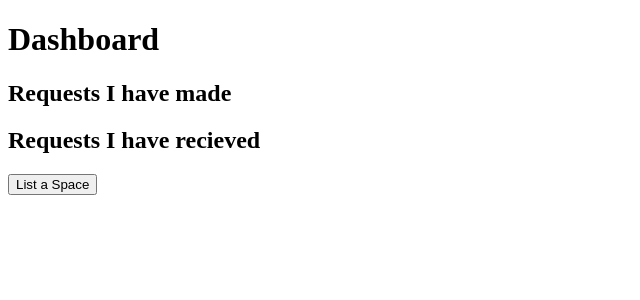
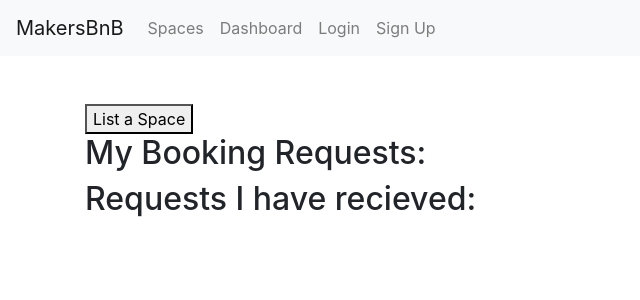
Before and after one commit to codehath/makers-bnb, a Flask app: template templates/dashboard.html in a window 1280 px wide. Shown: the top 300 px of the page, without its empty margins (0-640 px from the left). Run offline with Flask 3, Linux system fonts and the light colour scheme; the template is opened without the code that fills it, so the values that code supplies are empty; parts of the project's set-up code (start-up, migrations or seed data) failed here and were passed over; some libraries are stand-ins or nearby versions.

Commit message:
# Added Nav Bar, fixed naming conventions, converted queries to dicts

```diff
--- a/app.py
+++ b/app.py
@@ -34,51 +34,79 @@ db.connect()
 def get_index():
     return render_template("index.html")
 
-#adding a space to the database through the webpage
-@app.route("/submit-list-a-space", methods=["POST"])
-def submit_a_space():
-    if request.method == 'POST':
-        # Retrieve form data
-        name = request.form['name']
-        description = request.form['description']
-        price = request.form['price']
-        start_date = request.form['start_date']
-        end_date = request.form['end_date']
-        new_space = Space.create(name=name, description=description, price=price, user_id=1)
-        Availability.create(start_date=start_date, end_date=end_date, space_id=new_space.id)
-        return redirect('/success')
+
+# adding a space to the database through the webpage
+@app.route("/list-space", methods=["POST"])
+def submit_space():
+    new_space = Space.create(
+        name=request.form["name"],
+        description=request.form["description"],
+        price=request.form["price"],
+        user_id=1,
+    )
+    Availability.create(
+        start_date=request.form["start_date"],
+        end_date=request.form["end_date"],
+        space_id=new_space.id,
+    )
+    return redirect("/success")
 
 
-  #Page rendering
+# Page rendering
 
-@app.route("/list-a-space", methods=["GET"])
-def get_list_a_space():
-    return render_template("list_page.html")
+
+@app.route("/list-space", methods=["GET"])
+def get_list_space():
+    return render_template("list-space.html")
+
 
 @app.route("/success", methods=["GET"])
 def get_success():
-    return render_template("success_page.html")
+    return render_template("success.html")
 
 
 @app.route("/dashboard", methods=["GET"])
-def show_requests():
+def get_dashboard():
     user_id = 1
-    user_bookings = Booking.select().where(Booking.user_id == user_id)
-    space_requests = Booking.select().join(Space, on=(Booking.space_id == Space.id)).where(Space.user_id == user_id).order_by(Booking.id).limit(300)
-    return render_template("dashboard.html", user_bookings=user_bookings, space_requests=space_requests)
 
-@app.route("/booking_details/<int:booking_id>", methods=['GET'])
-def booking_details(booking_id):
+    # Creates a list of dictionaries for bookings with booking details
+    bookings = Booking.select().where(Booking.user_id == user_id)
+    bookings_dicts = [booking.__dict__["__data__"] for booking in bookings]
+
+    for booking in bookings_dicts:
+        space = Space.select().where(Space.id == booking["space_id"]).first()
+        if space != None:
+            space_dict = space.__dict__["__data__"]
+            booking.update(space_dict)
+
+    # Creates a list of dictionaries for requests with request details
+    requests = Booking.select().join(Space).where(Space.user_id == user_id)
+    requests_dicts = [request.__dict__["__data__"] for request in requests]
+
+    for request in requests_dicts:
+        person = Space.select().where(Space.user_id == request["user_id"]).first()
+        if person != None:
+            person_dict = person.__dict__["__data__"]
+            request.update(person_dict)
+
+    return render_template("dashboard.html", bookings=bookings_dicts, requests=requests)
+
+
+@app.route("/booking/<int:booking_id>", methods=["GET"])
+def booking(booking_id):
     booking = Booking.select().join(Space).where(Booking.id == booking_id)
     print(booking)
     if booking:
-        return render_template("booking_details.html", booking=booking)
+        return render_template("booking.html", booking=booking)
     else:
         return "Booking not Found"
 
-@app.route("/approval_page/<int:booking_id>", methods=["GET"])
-def approval_page(booking_id):
-    return render_template("approval_page.html" , booking_id=booking_id )
+
+#
+@app.route("/approval/<int:booking_id>", methods=["GET"])
+def approval(booking_id):
+    return render_template("approval.html", booking_id=booking_id)
+
 
 # @app.route("/confirm-a-space", methods=["POST"])
 # def approve_a_space():
@@ -88,18 +116,11 @@ def approval_page(booking_id):
 #         Booking.update(approved=True, response=True)
 
 
-
 # rejects a booking made on our space
 @app.route("/reject-a-space", methods=["POST"])
 def refuse_a_space():
     if request.method == "POST":
-        Booking.update(response = True)
-
-
-
-
-
-
+        Booking.update(response=True)
 
 
 # These lines start the server if you run this file directly
--- /dev/null
+++ b/templates/base.html
@@ -0,0 +1,53 @@
+<!doctype html>
+<html lang="en">
+  <head>
+    <!-- Required meta tags -->
+    <meta charset="utf-8">
+    <meta name="viewport" content="width=device-width, initial-scale=1, shrink-to-fit=no">
+
+    <!-- Bootstrap CSS -->
+    <link rel="stylesheet" href="https://stackpath.bootstrapcdn.com/bootstrap/4.5.0/css/bootstrap.min.css" integrity="sha384-9aIt2nRpC12Uk9gS9baDl411NQApFmC26EwAOH8WgZl5MYYxFfc+NcPb1dKGj7Sk" crossorigin="anonymous">
+
+    <link rel="stylesheet" href="{{ url_for('static', filename='main.css') }}">
+
+    <title>MakersBnB</title>
+  </head>
+
+  <body>
+
+    <!-- Navbar -->
+    <nav class="navbar navbar-expand-md navbar-light bg-light">
+      <a class="navbar-brand" href="/spaces">MakersBnB</a>
+
+      <button class="navbar-toggler" type="button" data-toggle="collapse" data-target="#navbarNav">
+        <span class="navbar-toggler-icon"></span>
+      </button>
+
+      <div class="collapse navbar-collapse" id="navbarNav">
+        <ul class="navbar-nav mr-auto">
+          <li class="nav-item"><a class="nav-link" href="/spaces">Spaces</a></li>
+          <li class="nav-item"><a class="nav-link" href="/dashboard">Dashboard</a></li>
+
+          {% if logged_in_user is defined %}
+          <li class="nav-item"><a class="nav-link" href="/logout">Logout</a></li>
+          {% else %}
+          <li class="nav-item"><a class="nav-link" href="/login">Login</a></li>
+          <li class="nav-item"><a class="nav-link" href="/signup">Sign Up</a></li>
+          {% endif %}
+
+        </ul>
+      </div>
+    </nav>
+
+    <!-- Container -->
+    <main class="container mt-5">
+      {% block content %}
+      {% endblock %}
+    </main>
+
+    <!-- Scripts -->
+    <script src="https://code.jquery.com/jquery-3.5.1.slim.min.js"></script>
+    <script src="https://stackpath.bootstrapcdn.com/bootstrap/4.5.0/js/bootstrap.min.js"></script>
+  </body>
+
+</html>
--- a/templates/dashboard.html
+++ b/templates/dashboard.html
@@ -1,24 +1,21 @@
-<!DOCTYPE html>
-<html lang="en">
+{% extends "base.html" %}
+<h1> Dashboard</h1>
 
-<head>
-    <meta charset="UTF-8">
-    <meta name="viewport" content="width=device-width, initial-scale=1.0">
-    <title>Dashboard</title>
-</head>
-
-<body>
-    <h1> Dashboard</h1>
+{% block content %}
+    <a href ="{{ url_for ('get_list_space') }}">
+        <button> List a Space</button>
+    </a>
 
     <article id="requests_made">
-        <h2>Requests I have made</h2>
+        <h2>My Booking Requests:</h2>
 
-        {% for booking in user_bookings %}
-        <a href="{{ url_for('booking_details', booking_id=booking.id) }}">
+        {% for booking in bookings %}
+        <a href="{{ url_for('booking', booking_id=booking.id) }}">
             <button>
-                <p>
-                   Booking ID:{{ booking.id}} Space ID: {{ booking.space_id }} Booking Start Date {{ booking.start_date }} Booking End Date: {{ booking.end_date }}
-                   Approved: {{booking.approved }} Response Received: {{ booking.response }}</p>
+                {{booking.name}} <br/>
+                Start Date {{booking.start_date}} <br/>
+                End Date: {{booking.end_date}} <br/>
+                Approved: {{booking.approved}} <br/>
             </button>
         </a>
         <hr>
@@ -26,17 +23,17 @@
     </article>
 
     <article id="requests_recieved">
-        <h2>Requests I have recieved</h2>
+        <h2>Requests I have recieved:</h2>
 
-        {% for booking in space_requests %}
-        <a href="{{url_for('approval_page' , booking_id=booking.id) }}">
+        {% for request in requests %}
+        <a href="{{url_for('approval' , booking_id=request.id) }}">
         <button><p>
-            Booking ID: {{ booking.id }}
-            Space ID: {{ booking.space_id.id }}
-            Space name: {{ booking.space_id.name }}
-            Booking start date: {{ booking.start_date }}
-            Booking end date: {{ booking.end_date }}
-            Price per night: {{ booking.space_id.price }}
+            Booking ID: {{request.id}}
+            Space ID: {{request.space_id.id}}
+            Space name: {{request.space_id.name}}
+            Booking start date: {{request.start_date}}
+            Booking end date: {{request.end_date}}
+            Price per night: {{request.space_id.price}}
         </p></button>
         </a>
         <hr>
@@ -45,10 +42,4 @@
 
         {% endfor %}
     </article>
-
-    <a href ="{{ url_for ('list_page') }}">
-        <button> List a Space</button>
-    </a>
-</body>
-
-</html>
+{% endblock %}
```
Also changed, not shown: peewee_example_3.py (added, +35 -0 lines), templates/list-space.html (added, +28 -0 lines), templates/list_page.html (deleted, +0 -45 lines), templates/success.html (+8 -1 lines), example.db (added), templates/approval.html (renamed from templates/approval_page.html), templates/booking.html (renamed from templates/booking_details.html).
